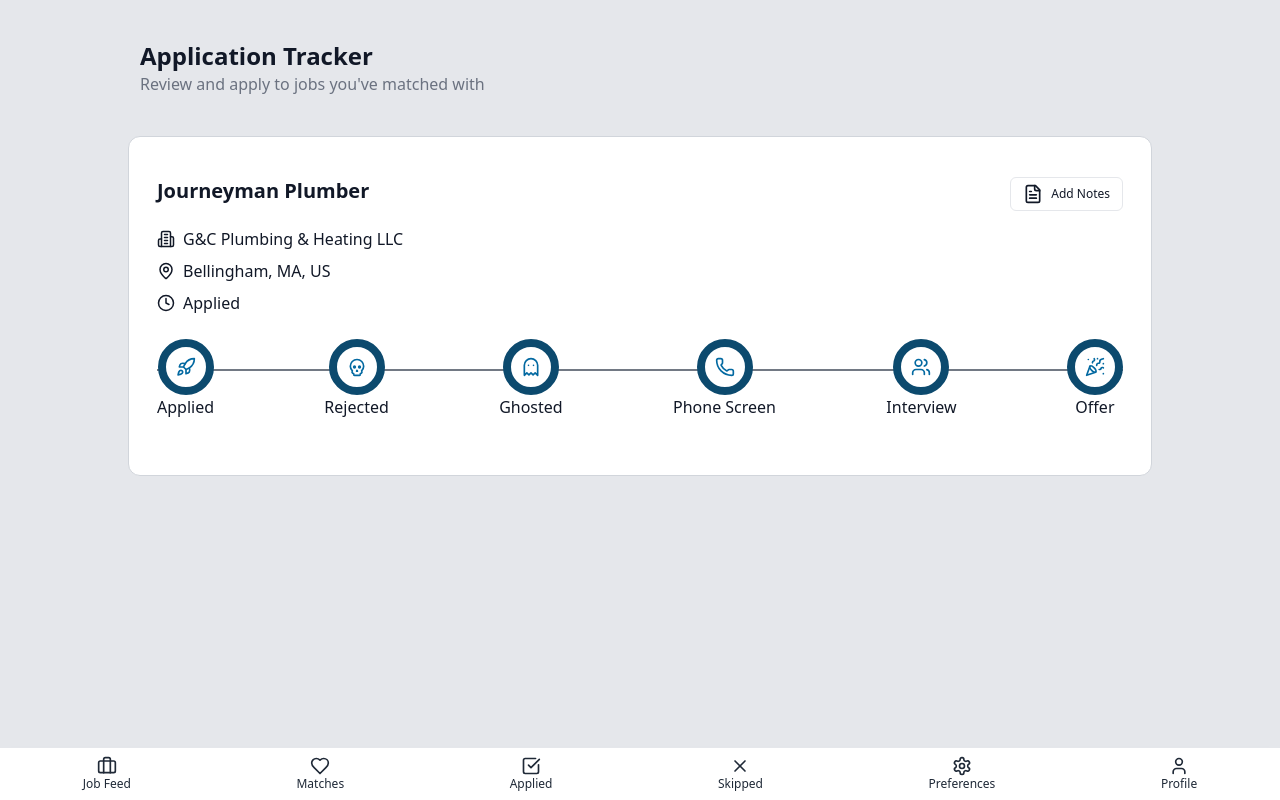
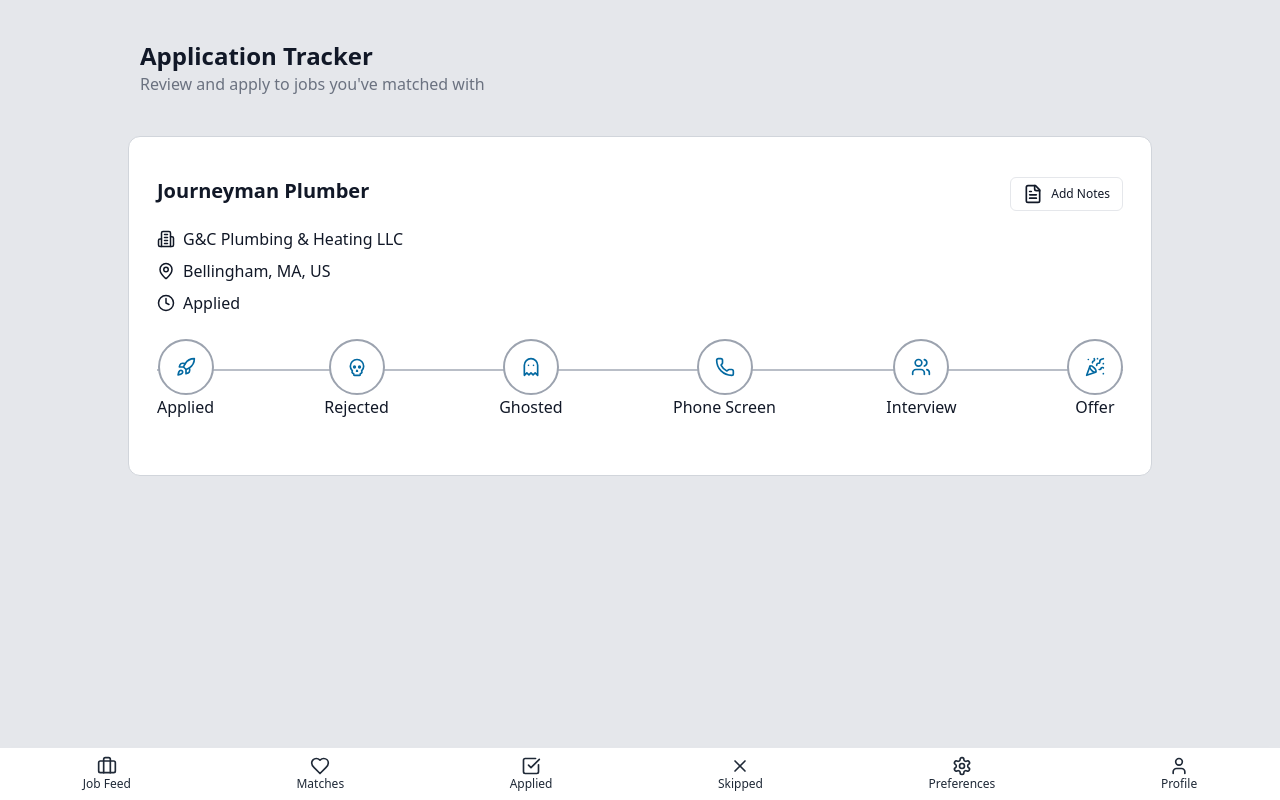
Before and after one commit to Muhammadbilalhaider/netlify-tailwind, a React (Create React App) app: page /applied in a window 1280 px wide. Built offline with nearby package versions, Linux system fonts and the light colour scheme.

Commit message:
making Preferences

```diff
--- a/src/components/Applied/Applied.tsx
+++ b/src/components/Applied/Applied.tsx
@@ -1,9 +1,10 @@
-import React from 'react'
+import React, { useState } from 'react'
 import { Banknote, Book, BookA, BookCheck, BookCopy, BookDown, Building2, Clock, FileText, Filter, Ghost, MapPin, NotebookTabsIcon, NotepadText, NotepadTextDashed, PartyPopper, Phone, PhoneCall, Rocket, Search, Skull, Users } from 'lucide-react'
 
 
 const Applied = () => {
 
+  const [tracker, setTracker] = useState(null)
 
   const stages = [
     { name: 'Applied', icon: <Rocket size={20} /> },
@@ -14,7 +15,9 @@ const Applied = () => {
     { name: 'Offer', icon: <PartyPopper size={20} /> },
   ];
 
-
+  const handleChangeTracker = (index: number) => {
+    setTracker(index)
+  }
 
   return (
     <div className='w-full flex flex-col justify-center items-start py-10 px-4 sm:px-10 lg:px-32'>
@@ -28,11 +31,11 @@ const Applied = () => {
 
       <div className='flex flex-col justify-center w-full mt-10 bg-white border border-gray-300 rounded-xl px-5 py-7 sm:px-7 md:py-10'>
         <div className='flex flex-row md:justify-between sm:justify-center'>
-        <p className='font-bold text-lg md:text-xl'>Journeyman Plumber</p>
-        <div className='flex flex-row items-center justify-center space-x-2 border rounded-md px-0 py-0 lg:px-3 lg:py-1.5 hover:bg-slate-100 cursor-pointer'>
-        <FileText size={20} />
-        <p className='font text-xs '>Add Notes</p>
-        </div>
+          <p className='font-bold text-lg md:text-xl'>Journeyman Plumber</p>
+          <div className='flex flex-row items-center justify-center space-x-2 border rounded-md px-0 py-0 lg:px-3 lg:py-1.5 hover:bg-slate-100 cursor-pointer'>
+            <FileText size={20} />
+            <p className='font text-xs '>Add Notes</p>
+          </div>
         </div>
 
         <div className='flex flex-row items-center space-x-2 py-1 mt-3'>
@@ -52,7 +55,7 @@ const Applied = () => {
 
         <div className="relative w-full mb-4">
           <div className='flex w-full mt-5'>
-            <hr className="border-gray-700 w-full border opacity-70 absolute top-1/2" />
+            <hr className="border-gray-400 w-full border opacity-70 absolute top-1/2" />
           </div>
 
           <div className="flex flex-row justify-between items-center w-full relative z-10">
@@ -60,10 +63,27 @@ const Applied = () => {
               <div
                 key={index}
                 className="flex flex-col items-center cursor-pointer"
+                onClick={() => handleChangeTracker(index)}
               >
                 <span
-                  className="flex flex-col lg:w-14 md:w-12 md:h-12 lg:h-14 w-6 h-6 lg:border-8 md:border-4 border-4 bg-white text-sky-700 border-sky-900 rounded-full items-center justify-center"
-                >
+                  className={`flex flex-col lg:w-14 md:w-12 md:h-12 lg:h-14 w-6 h-6 rounded-full items-center justify-center
+                    ${tracker === index
+                      ? (index === 0
+                        ? 'lg:border-8 md:border-4 border-8 border-sky-800 bg-white text-sky-700'
+                        : index === 1
+                        ? 'lg:border-8 md:border-4 border-8 border-red-500 bg-white text-red-500'
+                        : index === 2
+                        ? 'lg:border-8 md:border-4 border-8 border-gray-300 bg-white text-gray-300'
+                        : index === 3
+                        ? 'lg:border-8 md:border-4 border-8 border-yellow-500 bg-white text-yellow-500'
+                        : index === 4
+                        ? 'lg:border-8 md:border-4 border-8 border-purple-500 bg-white text-purple-500'
+                        : index === 5
+                        ? 'lg:border-8 md:border-4 border-8 border-orange-500 bg-white text-orange-500'
+                        : ''
+                      )
+                    : 'lg:border-2 md:border-4 border-4 border-gray-400 bg-white text-sky-700'
+                  }`}>
                   {stage.icon}
                 </span>
                 <span
--- a/src/components/MatchJobs/Matchjobs.tsx
+++ b/src/components/MatchJobs/Matchjobs.tsx
@@ -14,7 +14,7 @@ const Matchjobs = () => {
 
       <div className="flex w-full flex-col">
         <p className="font-bold text-xl sm:text-2xl">Matched Jobs</p>
-        <p className="text-sm sm:text-base">
+        <p className="text-sm sm:text-xs">
           Review and apply to jobs you've matched with
         </p>
 
```
